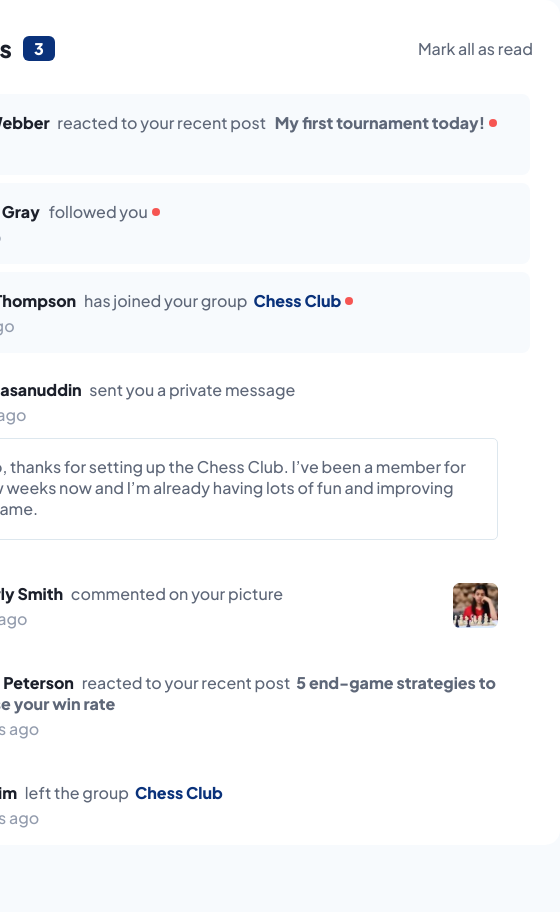
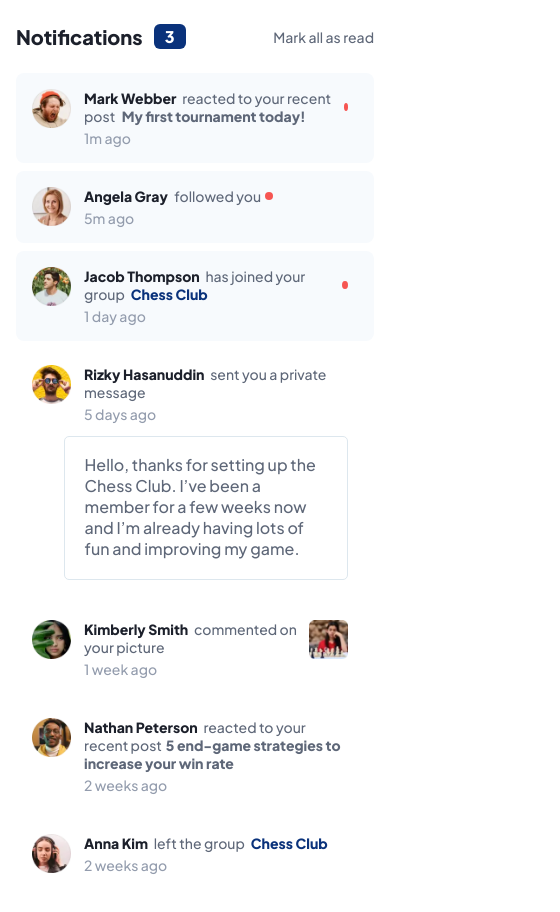
Before and after one commit to Bdmnss/notification-page, a React (Vite) app: page / in a window 390 px wide. Shown: the top 912 px of the page, 560 px wide, since content can reach past the window. Before the commit the page ends 853 px from the top, so only its background shows below. Built offline with nearby package versions, Linux system fonts and the light colour scheme.

Commit message:
adding mobile responsives

```diff
--- a/src/App.css
+++ b/src/App.css
@@ -1,6 +1,14 @@
 .app-div {
-  width: 73rem;
+  width: 100%;
+  max-width: 73rem;
   background-color: #ffffff;
   padding: 3.3rem 2.7rem 0 3rem;
   border-radius: 1.5rem;
 }
+
+@media only screen and (max-width: 600px) {
+  .app-div {
+    width: 100%;
+    padding: 24px 16px 29px;
+  }
+}
--- a/src/Components/notification/notification.css
+++ b/src/Components/notification/notification.css
@@ -1,7 +1,8 @@
 .notification-div {
   display: flex;
   flex-direction: column;
-  width: 67rem;
+  width: 100%;
+  max-width: 68rem;
   padding: 1.8rem 3.2rem 1.7rem 2rem;
   border-radius: 0.8rem;
   margin-bottom: 0.8rem;
@@ -42,7 +43,7 @@
   font-size: 1.6rem;
   font-weight: 800;
   color: #1c202b;
-  margin-right: 0.6rem;
+  margin-right: 0.4rem;
 }
 
 .username:hover {
@@ -59,7 +60,7 @@
   font-size: 1.6rem;
   font-weight: 800;
   color: #5e6778;
-  margin-left: 0.6rem;
+  margin-left: 0.4rem;
 }
 
 .post:hover {
@@ -99,3 +100,30 @@
 .text:hover {
   background-color: #e5effa;
 }
+
+@media only screen and (max-width: 600px) {
+  .notification-div {
+    width: 100%;
+    padding: 16px 26px 16px 16px;
+    max-width: 60rem;
+  }
+
+  .profilePic {
+    width: 3.9rem;
+    height: 3.9rem;
+    margin-right: 1.3rem;
+  }
+
+  .userPicture {
+    width: 3.9rem;
+    height: 3.9rem;
+  }
+
+  .username,
+  .action,
+  .post,
+  .groupName,
+  .time {
+    font-size: 1.4rem;
+  }
+}
--- a/src/Components/section/section.css
+++ b/src/Components/section/section.css
@@ -41,3 +41,17 @@
   font-size: 1.6rem;
   font-weight: 800;
 }
+
+@media only screen and (max-width: 600px) {
+  .section-div {
+    margin-bottom: 2.4rem;
+  }
+
+  .section-div p {
+    font-size: 1.4rem;
+  }
+
+  .notifications-div h2 {
+    font-size: 2rem;
+  }
+}
--- a/src/index.css
+++ b/src/index.css
@@ -18,3 +18,11 @@ body {
   font-family: "Plus Jakarta Sans", sans-serif;
   background-color: #f7fafd;
 }
+
+@media only screen and (max-width: 600px) {
+  body {
+    justify-content: flex-start;
+    min-height: 0;
+    background-color: white;
+  }
+}
```
